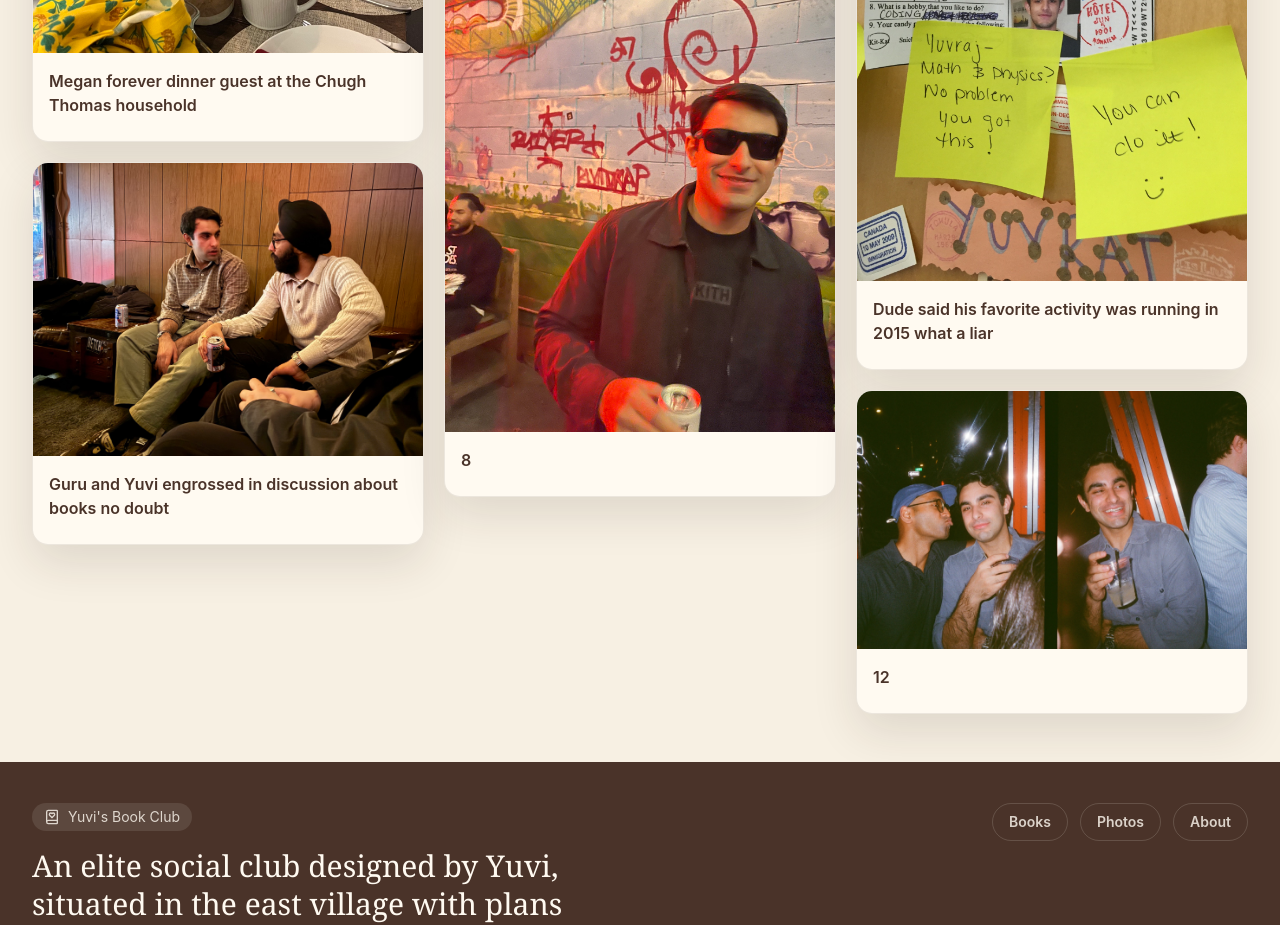
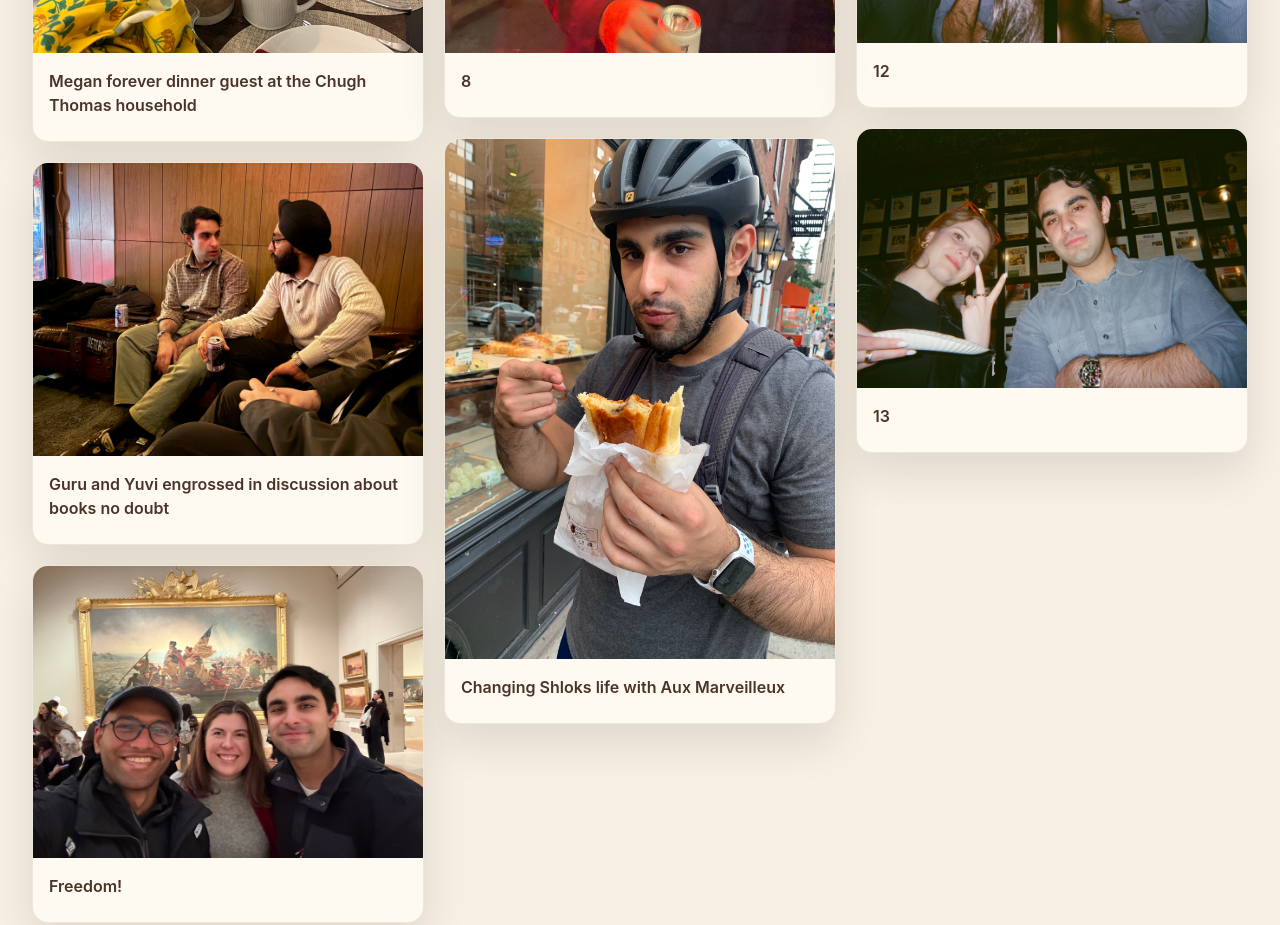
Before and after one commit to Shlok-Joseph-Paul/Yuvis-book-club, a React (Vite) app: page /photos in a window 1280 px wide. Shown: the part 3280-4205 px from the top of the page. Built offline with nearby package versions, Linux system fonts and the light colour scheme.

Commit message:
Add elsewhere photo

```diff
--- a/src/data/photos.ts
+++ b/src/data/photos.ts
@@ -78,4 +78,5 @@ export const tomfooleryPhotos: Photo[] = [
   tomfooleryPhoto(10, "POV youre a UPS box moving to SK and Yuvi's new crib"),
   tomfooleryPhoto(11, 'Dude said his favorite activity was running in 2015 what a liar'),
   tomfooleryPhoto(12, '12'),
+  tomfooleryPhoto(13, '13'),
 ];
```
Also changed, not shown: public/images/photos/tomfoolery/out-about-13.jpg (added).
